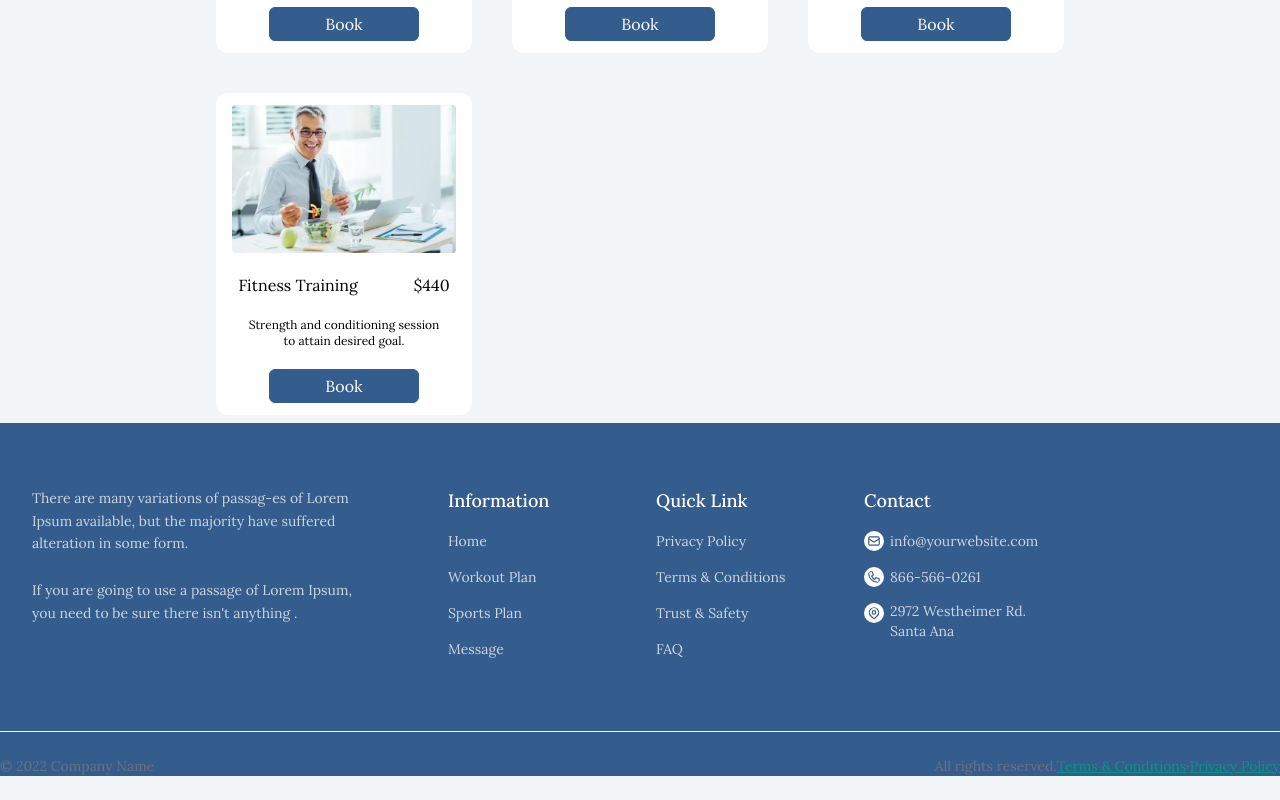
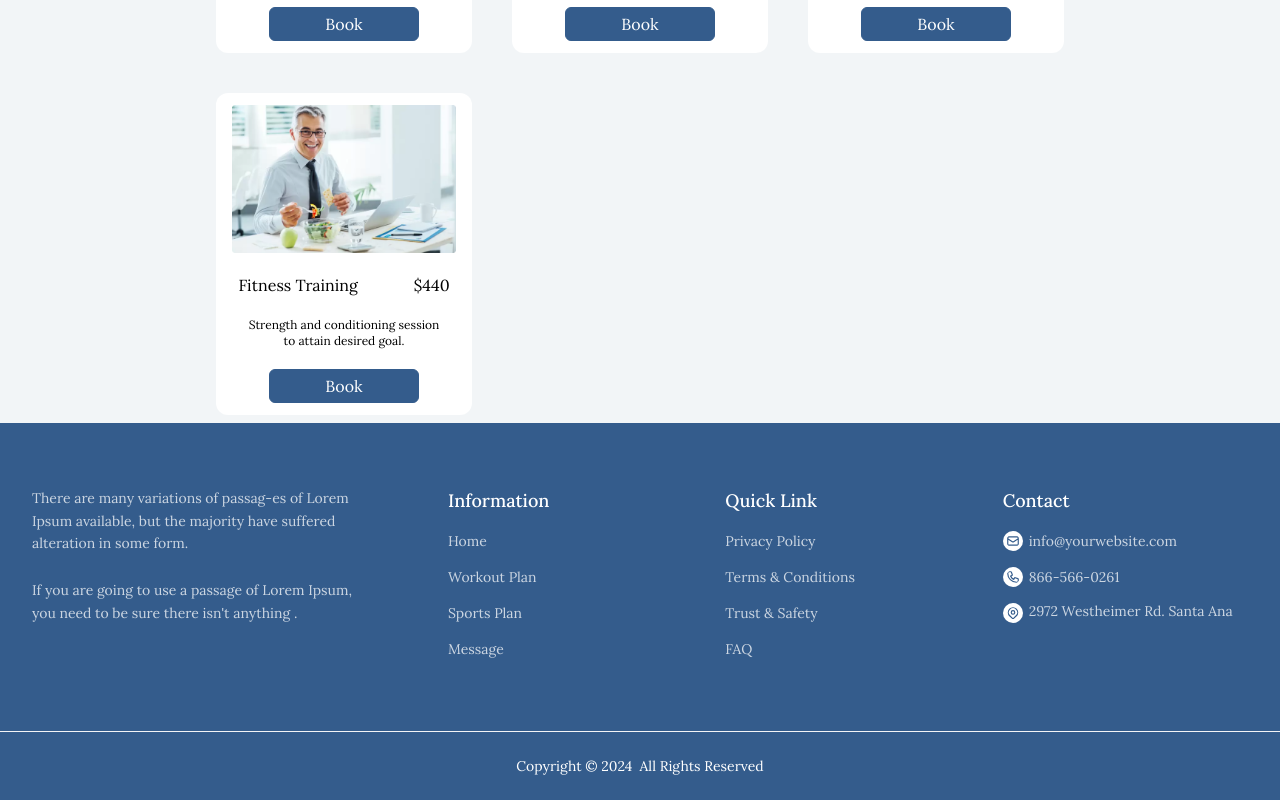
Before and after one commit to Raiyan109/ozzy-frontend, a Next.js app: page / in a window 1280 px wide. Shown: the part 3765-4565 px from the top of the page. Before the commit the page ends 4541 px from the top, so only its background shows below. Built offline with nearby package versions, Linux system fonts and the light colour scheme.

Commit message:
footer done

```diff
--- a/src/components/shared/Footer.tsx
+++ b/src/components/shared/Footer.tsx
@@ -106,7 +106,7 @@ const Footer = () => {
                             </ul> */}
                         </div>
 
-                        <div className="grid grid-cols-1 gap-8 sm:grid-cols-2 md:grid-cols-4 lg:col-span-2">
+                        <div className="grid grid-cols-1 gap-8 sm:grid-cols-2 md:grid-cols-3 lg:col-span-2">
                             <div className="text-center sm:text-left">
                                 <p className="text-lg font-medium text-white">Information</p>
 
@@ -274,32 +274,12 @@ const Footer = () => {
                             </div>
                         </div>
                     </div>
-
-
                 </div>
-                <div className="mt-12 border-t border-gray-100 pt-6">
-                    <div className="text-center sm:flex sm:justify-between sm:text-left">
-                        <p className="text-sm text-gray-500">
-                            <span className="block sm:inline">All rights reserved.</span>
-
-                            <a
-                                className="inline-block text-teal-600 underline transition hover:text-teal-600/75"
-                                href="#"
-                            >
-                                Terms & Conditions
-                            </a>
-
-                            <span>&middot;</span>
-
-                            <a
-                                className="inline-block text-teal-600 underline transition hover:text-teal-600/75"
-                                href="#"
-                            >
-                                Privacy Policy
-                            </a>
+                <div className="mt-12 border-t border-gray-100 py-6">
+                    <div className="text-center">
+                        <p className="text-sm text-white text-center">
+                            Copyright © 2024   All Rights Reserved
                         </p>
-
-                        <p className="mt-4 text-sm text-gray-500 sm:order-first sm:mt-0">&copy; 2022 Company Name</p>
                     </div>
                 </div>
             </footer>
```
